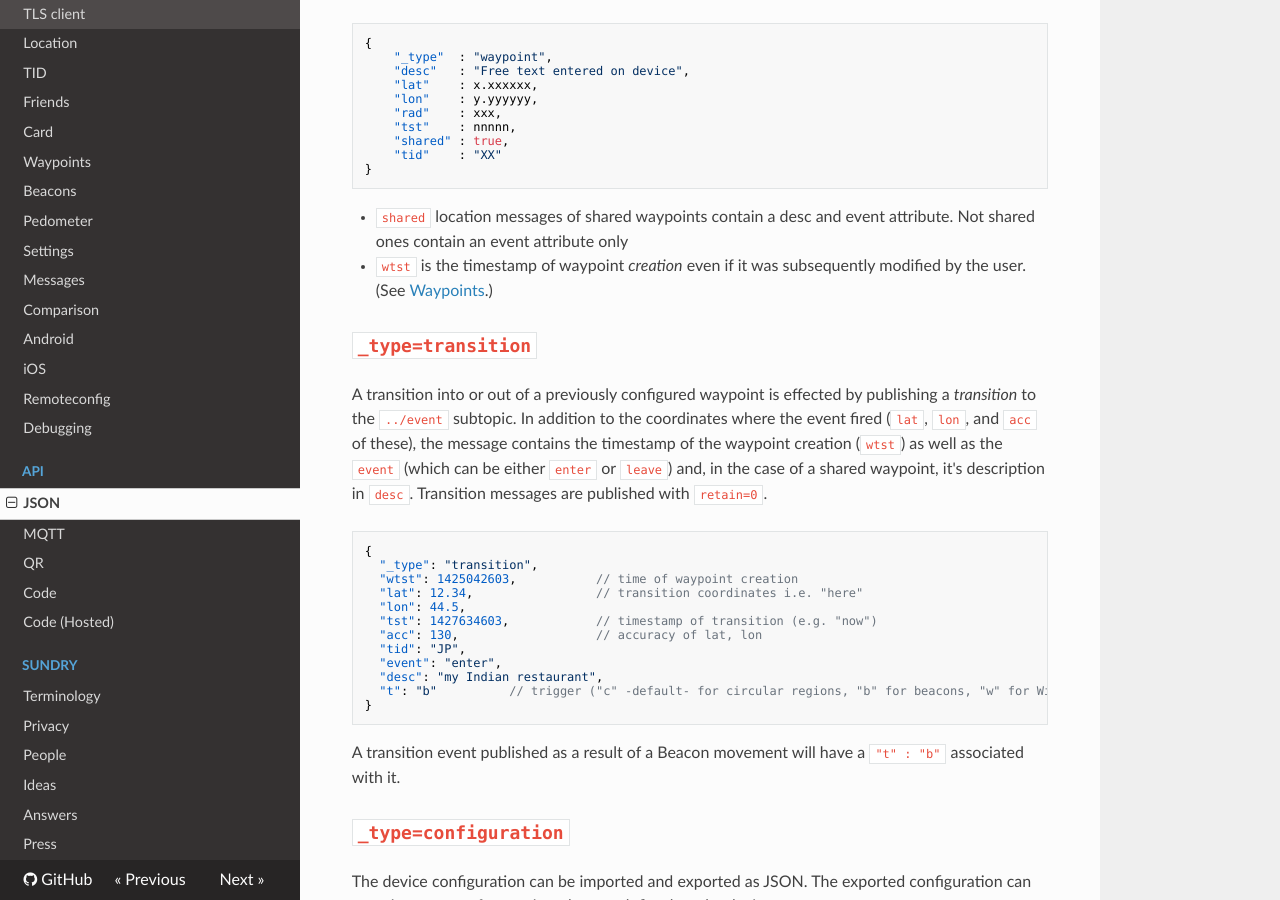
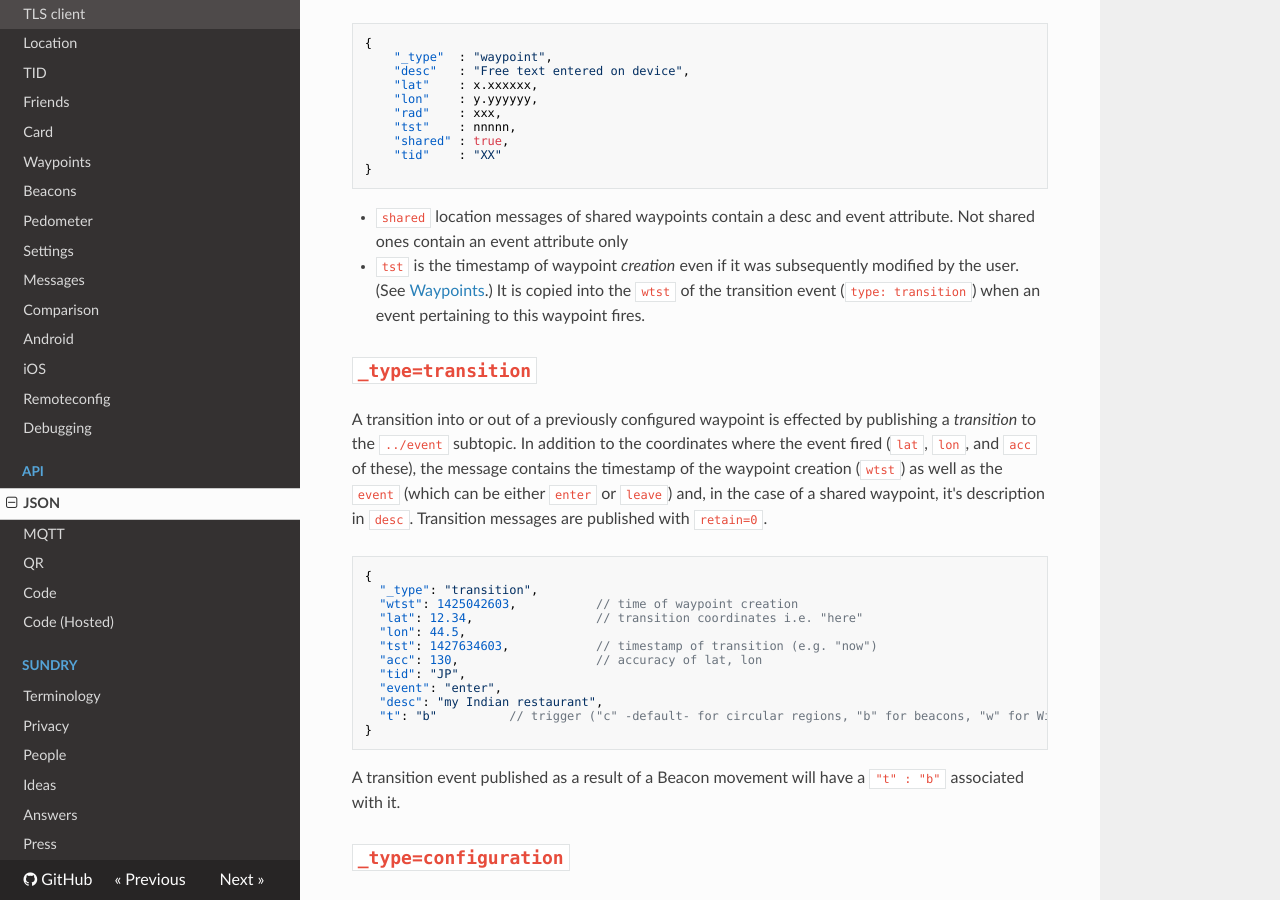
Before and after one commit to owntracks/booklet, an MkDocs documentation site: the page built from docs/tech/json.md, in a window 1280 px wide and 900 px high, scrolled down 4004 px. Built offline with MkDocs 1.6.1, drawn with Linux system fonts in a browser that asks for light colours; nearby versions of some CDN libraries; old or Windows-style settings are respelled for this version of MkDocs.

Commit message:
clarify and fix waypoint/tst

````diff
--- a/docs/tech/json.md
+++ b/docs/tech/json.md
@@ -168,7 +168,7 @@ Waypoints denote specific geographical locations that you want to keep track of.
 }
 ```
 * `shared` location messages of shared waypoints contain a desc and event attribute. Not shared ones contain an event attribute only
-* `wtst` is the timestamp of waypoint _creation_ even if it was subsequently modified by the user. (See [Waypoints](../features/waypoints.md).)
+* `tst` is the timestamp of waypoint _creation_ even if it was subsequently modified by the user. (See [Waypoints](../features/waypoints.md).) It is copied into the `wtst` of the transition event (`type: transition`) when an event pertaining to this waypoint fires.
 
 ## `_type=transition`
 
````
